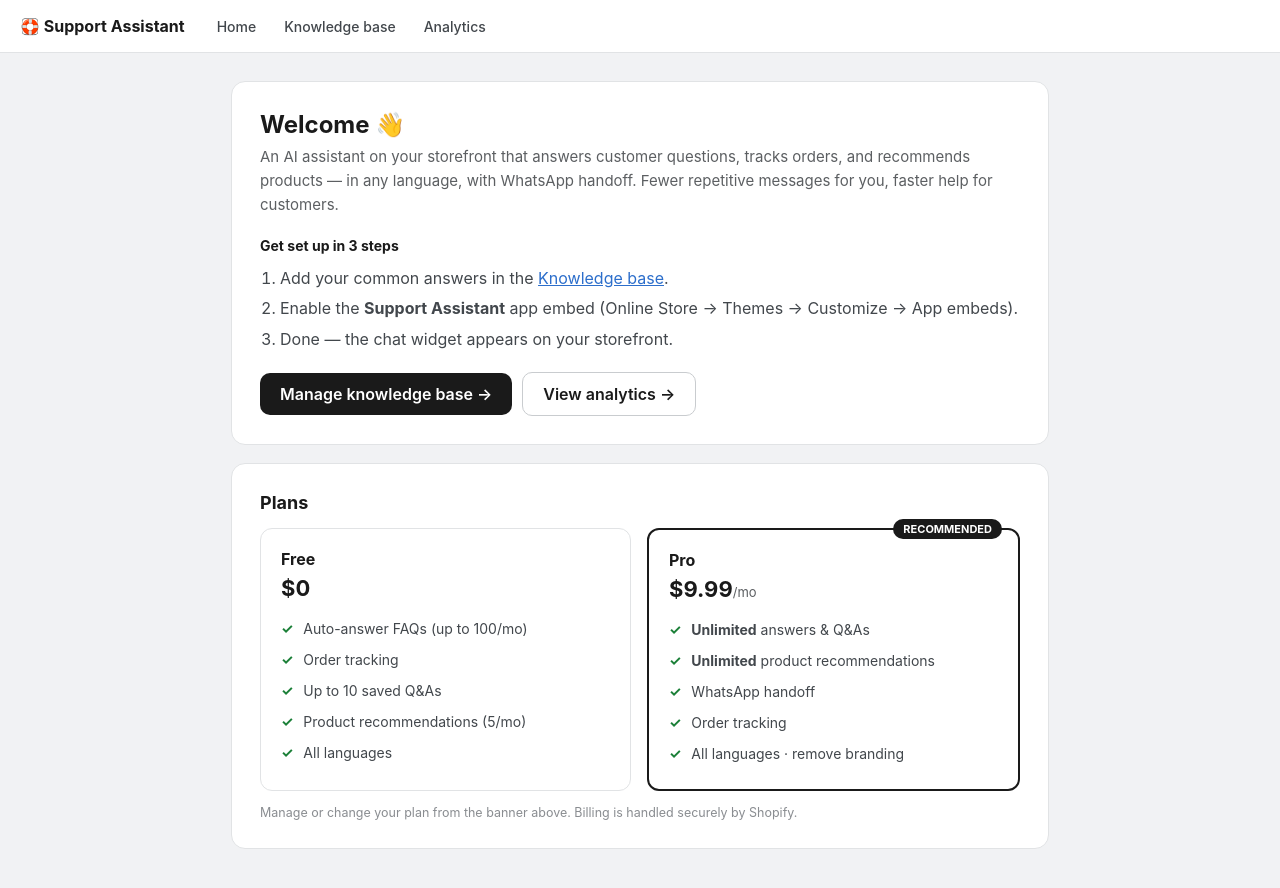
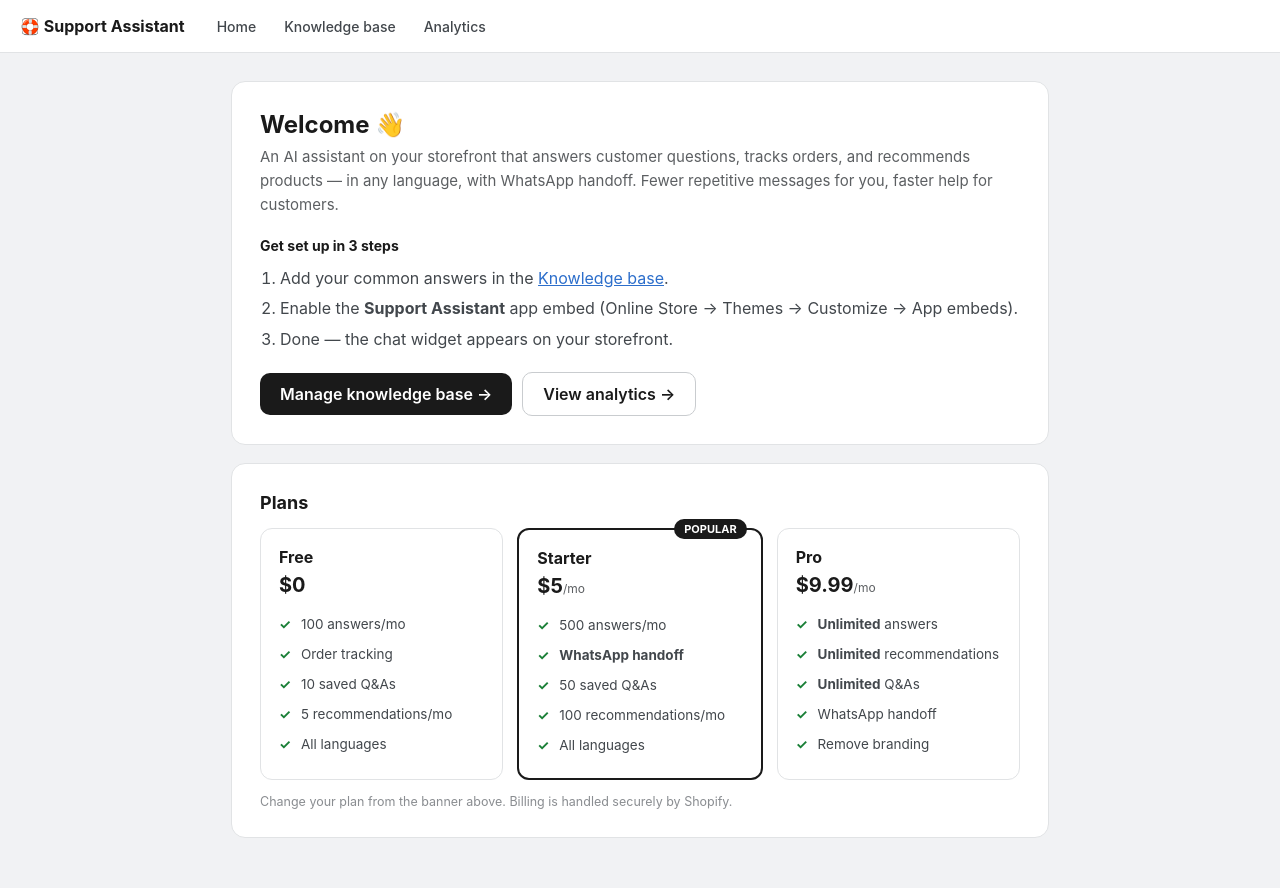
Before and after one commit to mukesh175/Shopify-Support-Assistant, a Next.js app: page / in a window 1280 px wide. Shown: the top 888 px of the page. Built offline with nearby package versions, Linux system fonts and the light colour scheme; no server answers.

Commit message:
assiatant app

```diff
--- a/src/app/PlanBanner.tsx
+++ b/src/app/PlanBanner.tsx
@@ -28,7 +28,7 @@
 
   if (!info) return null;
 
-  const isFree = info.plan === 'free';
+  const isFree = info.plan !== 'pro';
   const usageText =
     info.monthlyQueryLimit === null
       ? `${info.used} answers this month · unlimited`
@@ -71,7 +71,7 @@
             fontSize: 14,
           }}
         >
-          Upgrade to Pro →
+          Upgrade →
         </a>
       )}
     </div>
--- a/src/app/page.tsx
+++ b/src/app/page.tsx
@@ -52,33 +52,44 @@
 
       <div style={card}>
         <h2 style={{ marginTop: 0, fontSize: 18 }}>Plans</h2>
-        <div style={{ display: 'flex', gap: 16, flexWrap: 'wrap' }}>
-          <div style={{ flex: 1, minWidth: 240, border: '1px solid #e1e3e5', borderRadius: 12, padding: 20 }}>
+        <div style={{ display: 'flex', gap: 14, flexWrap: 'wrap' }}>
+          <div style={{ flex: 1, minWidth: 200, border: '1px solid #e1e3e5', borderRadius: 12, padding: 18 }}>
             <div style={{ fontWeight: 700, fontSize: 16 }}>Free</div>
-            <div style={{ fontSize: 22, fontWeight: 700, margin: '6px 0 12px' }}>$0</div>
-            <ul style={{ listStyle: 'none', padding: 0, margin: 0, fontSize: 14, color: '#42474c' }}>
-              <Feature>Auto-answer FAQs (up to 100/mo)</Feature>
+            <div style={{ fontSize: 20, fontWeight: 700, margin: '6px 0 12px' }}>$0</div>
+            <ul style={{ listStyle: 'none', padding: 0, margin: 0, fontSize: 13.5, color: '#42474c' }}>
+              <Feature>100 answers/mo</Feature>
               <Feature>Order tracking</Feature>
-              <Feature>Up to 10 saved Q&amp;As</Feature>
-              <Feature>Product recommendations (5/mo)</Feature>
+              <Feature>10 saved Q&amp;As</Feature>
+              <Feature>5 recommendations/mo</Feature>
               <Feature>All languages</Feature>
             </ul>
           </div>
-          <div style={{ flex: 1, minWidth: 240, border: '2px solid #1a1a1a', borderRadius: 12, padding: 20, position: 'relative' }}>
-            <span style={{ position: 'absolute', top: -11, right: 16, background: '#1a1a1a', color: '#fff', fontSize: 11, fontWeight: 700, padding: '3px 10px', borderRadius: 999 }}>RECOMMENDED</span>
+          <div style={{ flex: 1, minWidth: 200, border: '2px solid #1a1a1a', borderRadius: 12, padding: 18, position: 'relative' }}>
+            <span style={{ position: 'absolute', top: -11, right: 14, background: '#1a1a1a', color: '#fff', fontSize: 11, fontWeight: 700, padding: '3px 10px', borderRadius: 999 }}>POPULAR</span>
+            <div style={{ fontWeight: 700, fontSize: 16 }}>Starter</div>
+            <div style={{ fontSize: 20, fontWeight: 700, margin: '6px 0 12px' }}>$5<span style={{ fontSize: 12, fontWeight: 400, color: '#5c5f62' }}>/mo</span></div>
+            <ul style={{ listStyle: 'none', padding: 0, margin: 0, fontSize: 13.5, color: '#42474c' }}>
+              <Feature>500 answers/mo</Feature>
+              <Feature><b>WhatsApp handoff</b></Feature>
+              <Feature>50 saved Q&amp;As</Feature>
+              <Feature>100 recommendations/mo</Feature>
+              <Feature>All languages</Feature>
+            </ul>
+          </div>
+          <div style={{ flex: 1, minWidth: 200, border: '1px solid #e1e3e5', borderRadius: 12, padding: 18 }}>
             <div style={{ fontWeight: 700, fontSize: 16 }}>Pro</div>
-            <div style={{ fontSize: 22, fontWeight: 700, margin: '6px 0 12px' }}>$9.99<span style={{ fontSize: 13, fontWeight: 400, color: '#5c5f62' }}>/mo</span></div>
-            <ul style={{ listStyle: 'none', padding: 0, margin: 0, fontSize: 14, color: '#42474c' }}>
-              <Feature><b>Unlimited</b> answers &amp; Q&amp;As</Feature>
-              <Feature><b>Unlimited</b> product recommendations</Feature>
+            <div style={{ fontSize: 20, fontWeight: 700, margin: '6px 0 12px' }}>$9.99<span style={{ fontSize: 12, fontWeight: 400, color: '#5c5f62' }}>/mo</span></div>
+            <ul style={{ listStyle: 'none', padding: 0, margin: 0, fontSize: 13.5, color: '#42474c' }}>
+              <Feature><b>Unlimited</b> answers</Feature>
+              <Feature><b>Unlimited</b> recommendations</Feature>
+              <Feature><b>Unlimited</b> Q&amp;As</Feature>
               <Feature>WhatsApp handoff</Feature>
-              <Feature>Order tracking</Feature>
-              <Feature>All languages · remove branding</Feature>
+              <Feature>Remove branding</Feature>
             </ul>
           </div>
         </div>
         <p style={{ fontSize: 12.5, color: '#8a8d91', marginBottom: 0, marginTop: 14 }}>
-          Manage or change your plan from the banner above. Billing is handled securely by Shopify.
+          Change your plan from the banner above. Billing is handled securely by Shopify.
         </p>
       </div>
     </main>
```
Also changed, not shown: src/lib/plans.ts (+20 -9 lines), 1 other file (tests, documents, lock files or other folders).
